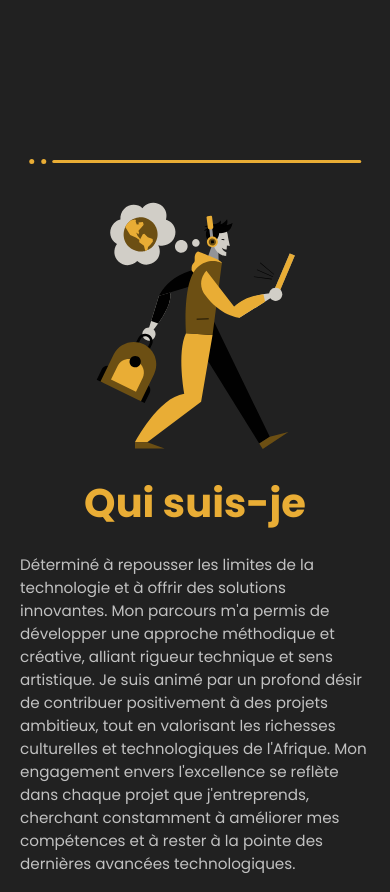
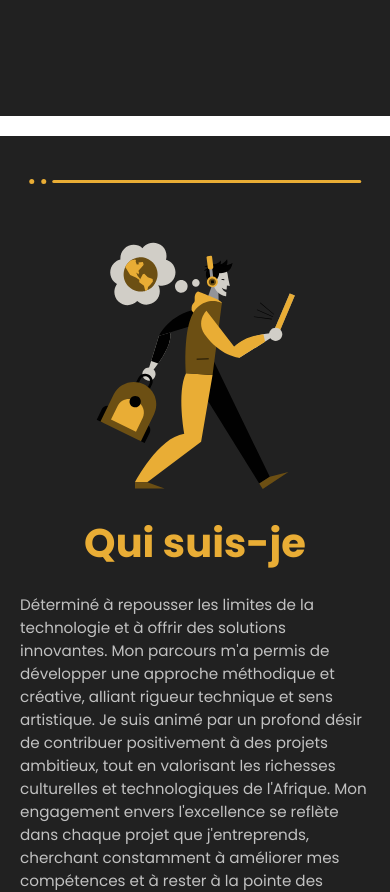
Before and after one commit to drabo2350/Portfolio-drabo, a React (Create React App) app: page / in a window 390 px wide. Shown: the part 728-1620 px from the top of the page. Built offline with nearby package versions, Linux system fonts and the light colour scheme; a web font is replaced by a local one.

Commit message:
modication

```diff
--- a/src/components/About/About.css
+++ b/src/components/About/About.css
@@ -157,6 +157,9 @@
     .about-img > img {
         width: 200px;
     }
-
+    .about{
+      padding-top: 20px;
+      top: 20px;
+    }
 
 }
```
